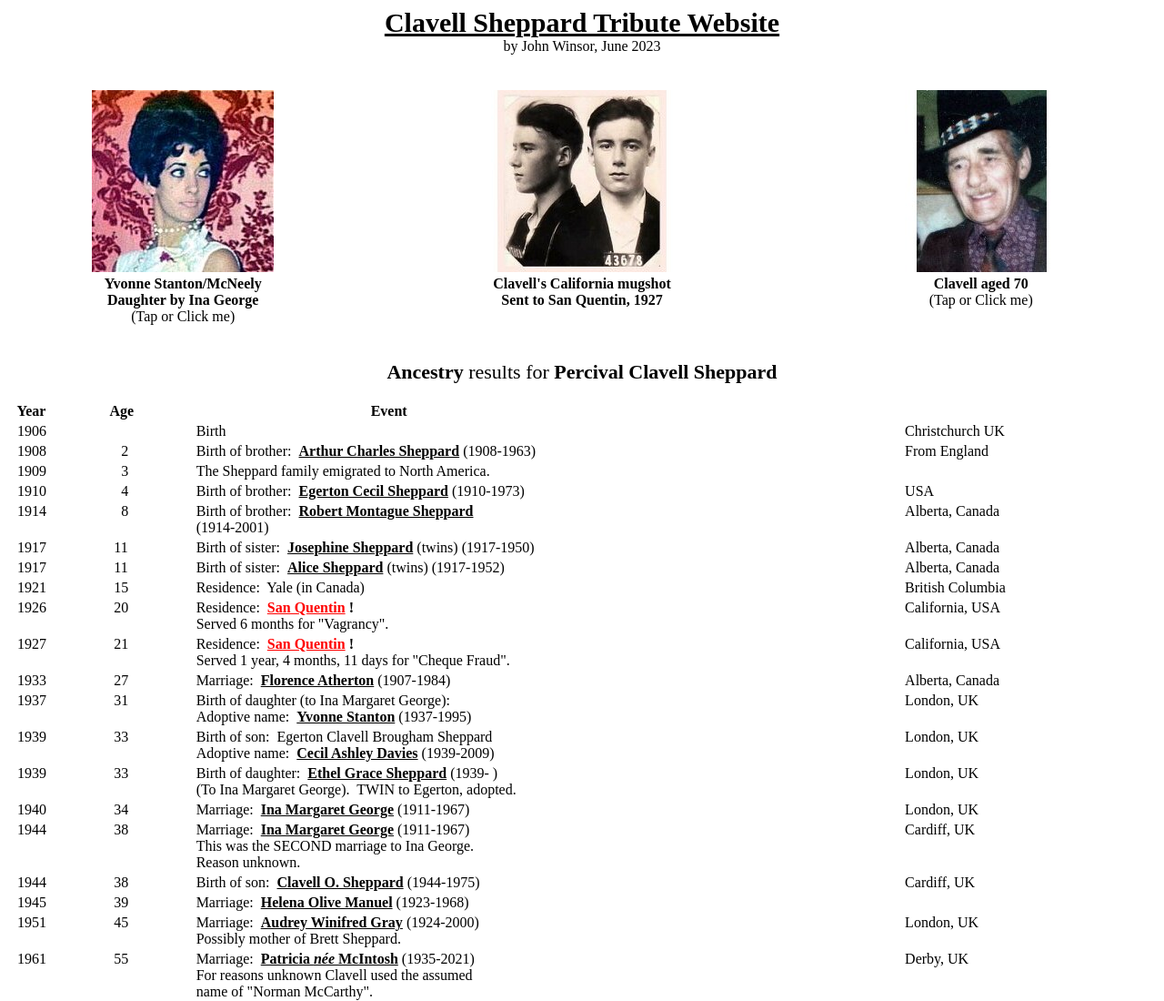
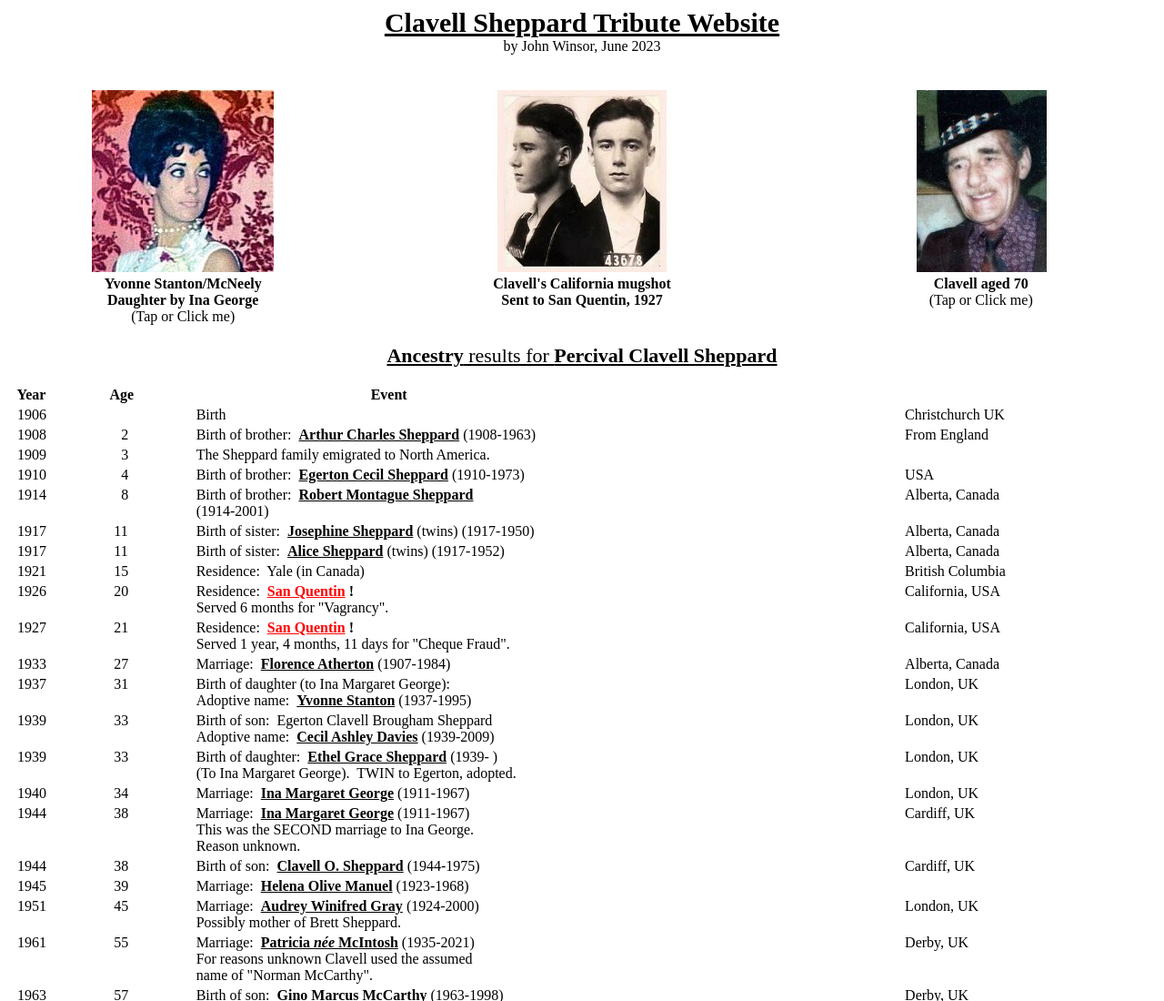
Before and after one commit to John-Winsor/clavell-sheppard, a plain HTML site: page index.html in a window 1280 px wide. Shown: the top 1100 px of the page at 91% size. Drawn offline with Linux system fonts and the light colour scheme.

Commit message:
Add files via upload

```diff
--- a/index.html
+++ b/index.html
@@ -52,25 +52,27 @@ td {
           <div class="center">
             <img src="./img/Mugshot.jpg" alt="" style="width:200px;height:200px;"><br>
             <b>Clavell's California mugshot<br>
-            Sent to San Quentin, 1927</b>
+            Sent to San Quentin, 1927</b><br>
+            &nbsp; &nbsp; &nbsp;
           </div></td>
         <td style="width:30%">
           <div class="center">
             <a href="https://john-winsor.github.io/remember-pat/">
                <img src="./img/Clavell_70.jpg" alt="" style="width:200px;height:200px;"></a><br>
             <b>Clavell aged 70</b><br>
-            (Tap or Click me)
+            (Tap or Click me)<br>
+            &nbsp; &nbsp; &nbsp;
           </div></td>
         <td style="width:0%"></td>
       </tr>
     </table>
   </article>
 
-  <br><br>
+  <br>
 
   <div class="center">
   <div class="font-medium">
-    <b>Ancestry</b> results for <b>Percival Clavell Sheppard</b>
+    <u><b>Ancestry</b> results for <b>Percival Clavell Sheppard</b></u>
   </div>
   </div>
 
```
